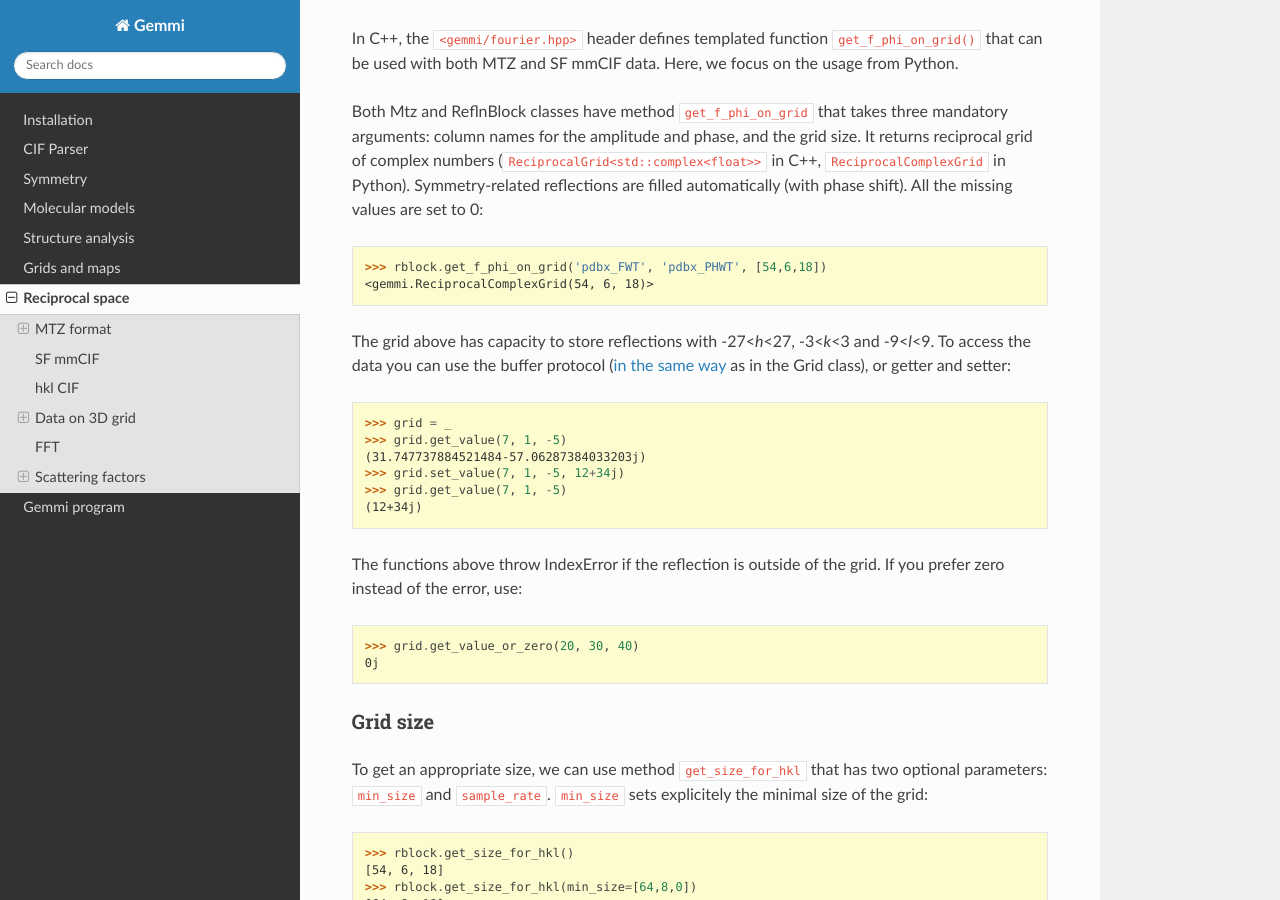
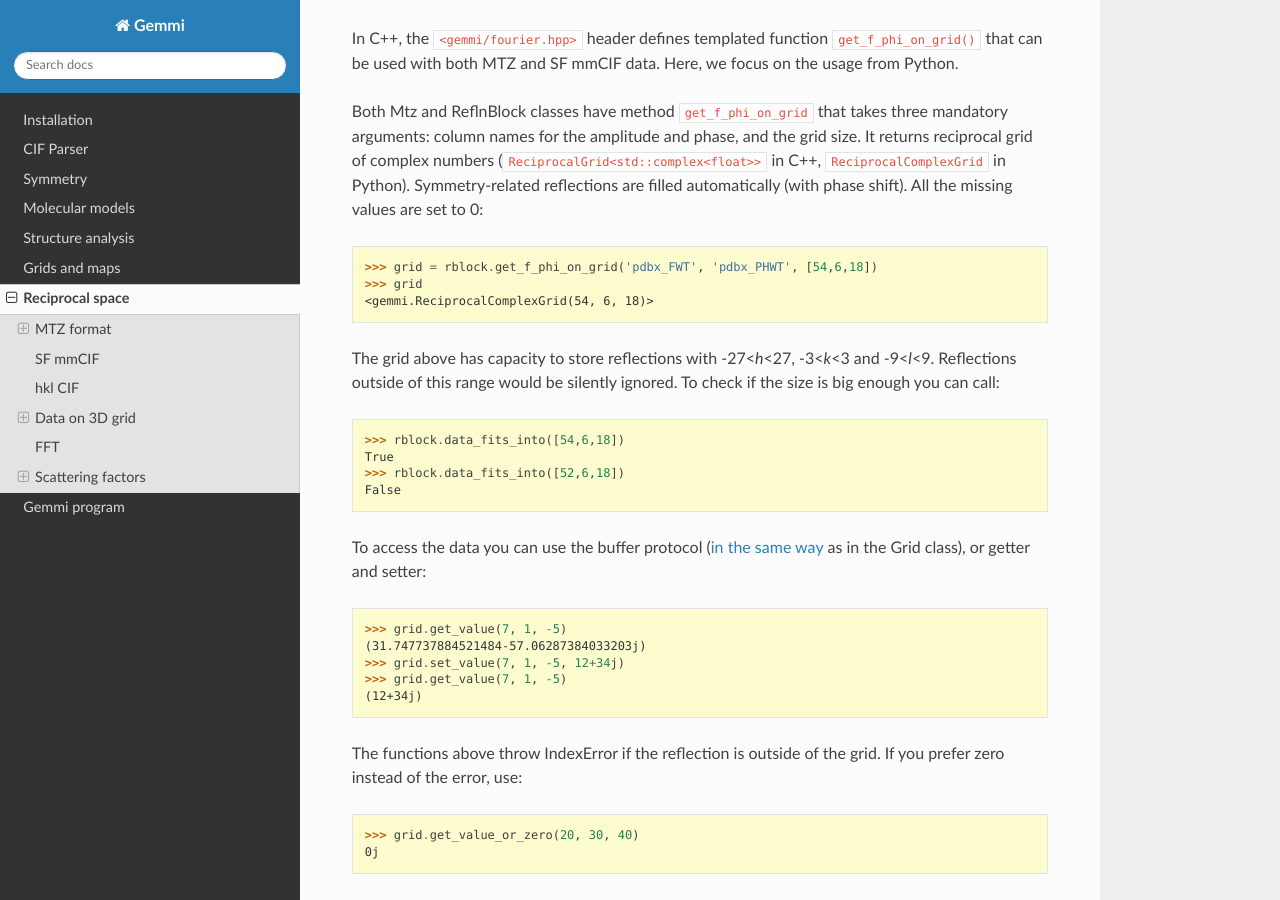
Before and after one commit to project-gemmi/gemmi, a Sphinx documentation site: the page built from docs/hkl.rst, in a window 1280 px wide and 900 px high, scrolled down 12073 px. Built offline with Sphinx 7.4.7 and the Read the Docs theme 2.0.0, drawn with Linux system fonts in a browser that asks for light colours.

Commit message:
added data_fits_into(); get_f_phi_on_grid() can use smaller size
reflections that don't fit on the grid are ignored

```diff
--- a/docs/hkl.rst
+++ b/docs/hkl.rst
@@ -622,18 +622,27 @@ All the missing values are set to 0:
 
 .. doctest::
 
-  >>> rblock.get_f_phi_on_grid('pdbx_FWT', 'pdbx_PHWT', [54,6,18])
+  >>> grid = rblock.get_f_phi_on_grid('pdbx_FWT', 'pdbx_PHWT', [54,6,18])
+  >>> grid
   <gemmi.ReciprocalComplexGrid(54, 6, 18)>
 
 The grid above has capacity to store reflections with -27<*h*\ <27,
--3<*k*\ <3 and -9<*l*\ <9.
+-3<*k*\ <3 and -9<*l*\ <9. Reflections outside of this range would be
+silently ignored. To check if the size is big enough you can call:
+
+.. doctest::
+
+  >>> rblock.data_fits_into([54,6,18])
+  True
+  >>> rblock.data_fits_into([52,6,18])
+  False
+
 To access the data you can use the buffer protocol
 (:ref:`in the same way <buffer_protocol>` as in the Grid class),
 or getter and setter:
 
 .. doctest::
 
-  >>> grid = _
   >>> grid.get_value(7, 1, -5)
   (31.747737884521484-57.06287384033203j)
   >>> grid.set_value(7, 1, -5, 12+34j)
```
Also changed, not shown: 3 other files.
